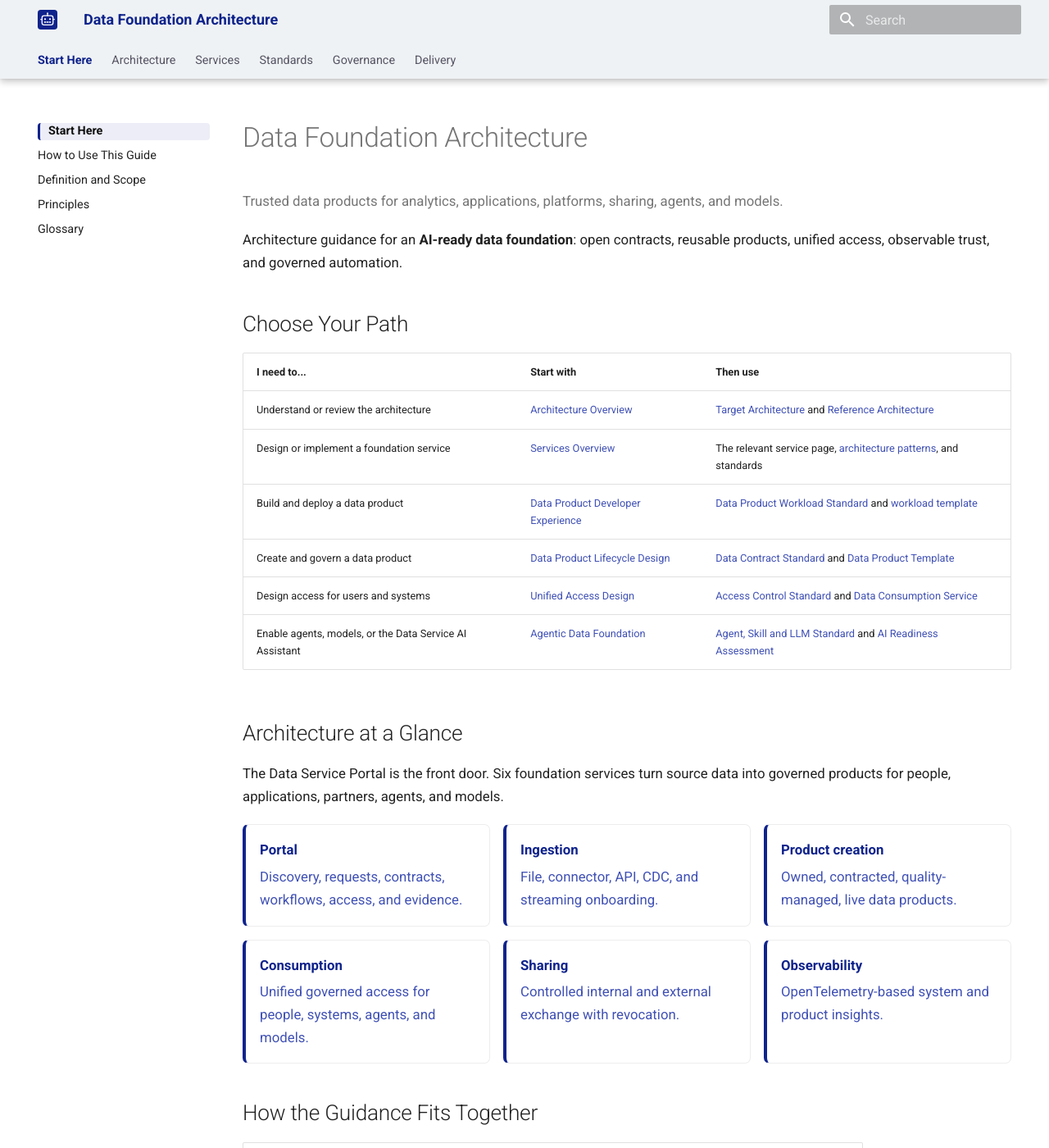
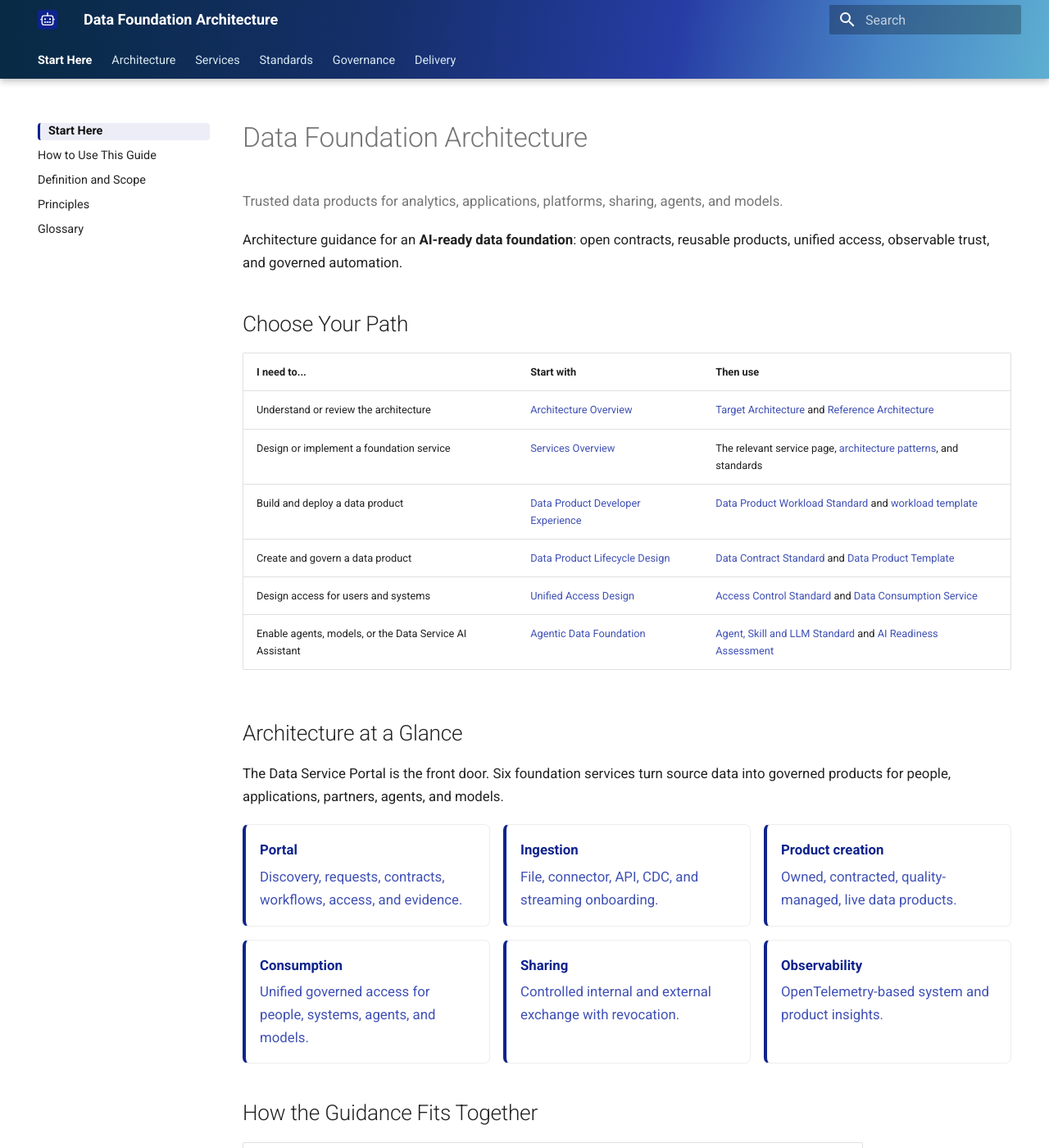
Before and after one commit to cong78/data-foundation-architecture, an MkDocs documentation site: the page built from docs/index.md, in a window 1280 px wide and 1400 px high. Shown: the whole window at 82% size. Built offline with MkDocs 1.6.1 and Material for MkDocs 9.7.7, drawn with Linux system fonts in a browser that asks for light colours; a script that is not in the unit is left out.

Commit message:
Apply gradient navigation header

```diff
--- a/docs/assets/stylesheets/extra.css
+++ b/docs/assets/stylesheets/extra.css
@@ -1,7 +1,7 @@
 .md-header,
 .md-tabs {
-  background-color: #eff2f4;
-  color: #0f238c;
+  background: linear-gradient(105deg, #082a43 0%, #152f6a 36%, #273da5 64%, #4987c7 84%, #5eafd2 100%);
+  color: #ffffff;
 }
 
 .md-typeset {
@@ -16,14 +16,14 @@
 }
 
 .md-tabs__link {
-  color: #555464;
+  color: #d8e9f2;
   opacity: 1;
 }
 
 .md-tabs__link:hover,
 .md-tabs__link:focus-visible,
 .md-tabs__item--active .md-tabs__link {
-  color: #0f238c;
+  color: #ffffff;
 }
 
 .md-tabs__item--active .md-tabs__link {
```
